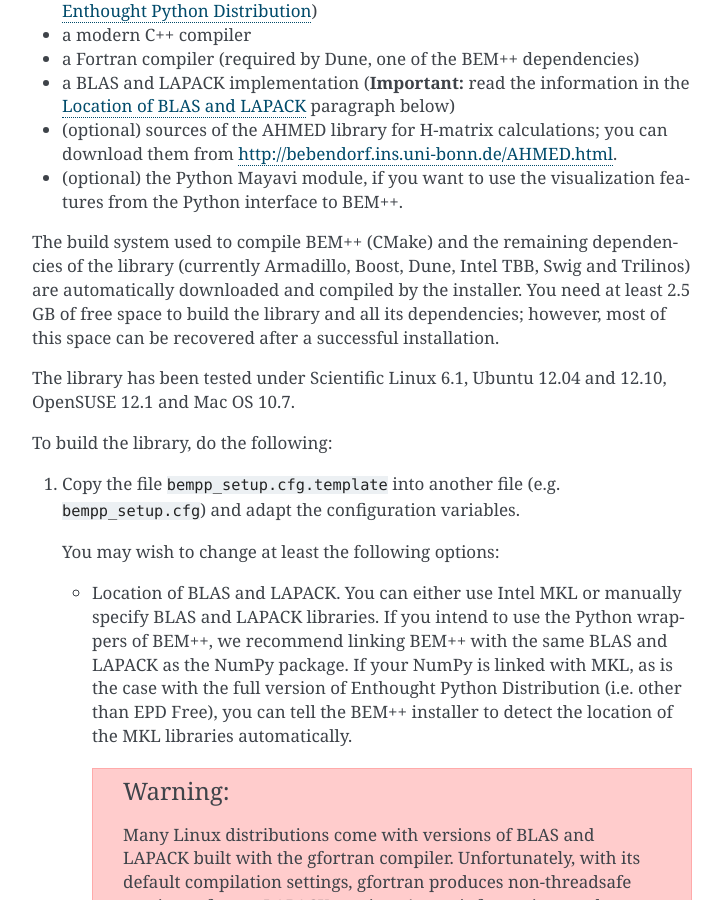
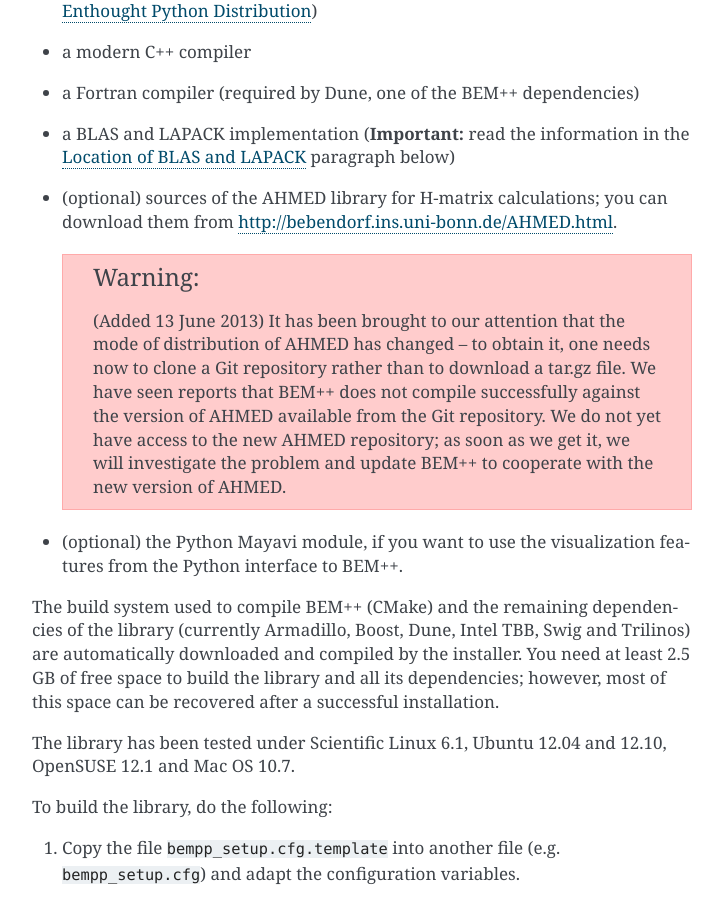
Before and after one commit to evantwout/web, a Sphinx documentation site: the page built from source/installation.rst, in a window 1280 px wide and 900 px high, scrolled down 559 px. Shown: the whole window, without its empty margins (388-1111 px from the left). Built offline with Sphinx 7.4.7, drawn with Linux system fonts in a browser that asks for light colours; formulas are drawn with MathJax 3.

Commit message:
Added the warning about AHMED also to installation instructions.

```diff
--- a/source/installation.rst
+++ b/source/installation.rst
@@ -34,6 +34,16 @@
 
 - (optional) sources of the AHMED library for H-matrix calculations; you can
   download them from `<http://bebendorf.ins.uni-bonn.de/AHMED.html>`_.
+
+  .. warning:: (Added 13 June 2013) It has been brought to our
+     attention that the mode of distribution of AHMED has changed --
+     to obtain it, one needs now to clone a Git repository rather than
+     to download a tar.gz file. We have seen reports that BEM++ does
+     not compile successfully against the version of AHMED available
+     from the Git repository. We do not yet have access to the new
+     AHMED repository; as soon as we get it, we will investigate the
+     problem and update BEM++ to cooperate with the new version of
+     AHMED.
 
 - (optional) the Python Mayavi module, if you want to use the visualization
   features from the Python interface to BEM++.
```
Also changed, not shown: other parts of source/installation.rst (+1 -1 lines).
